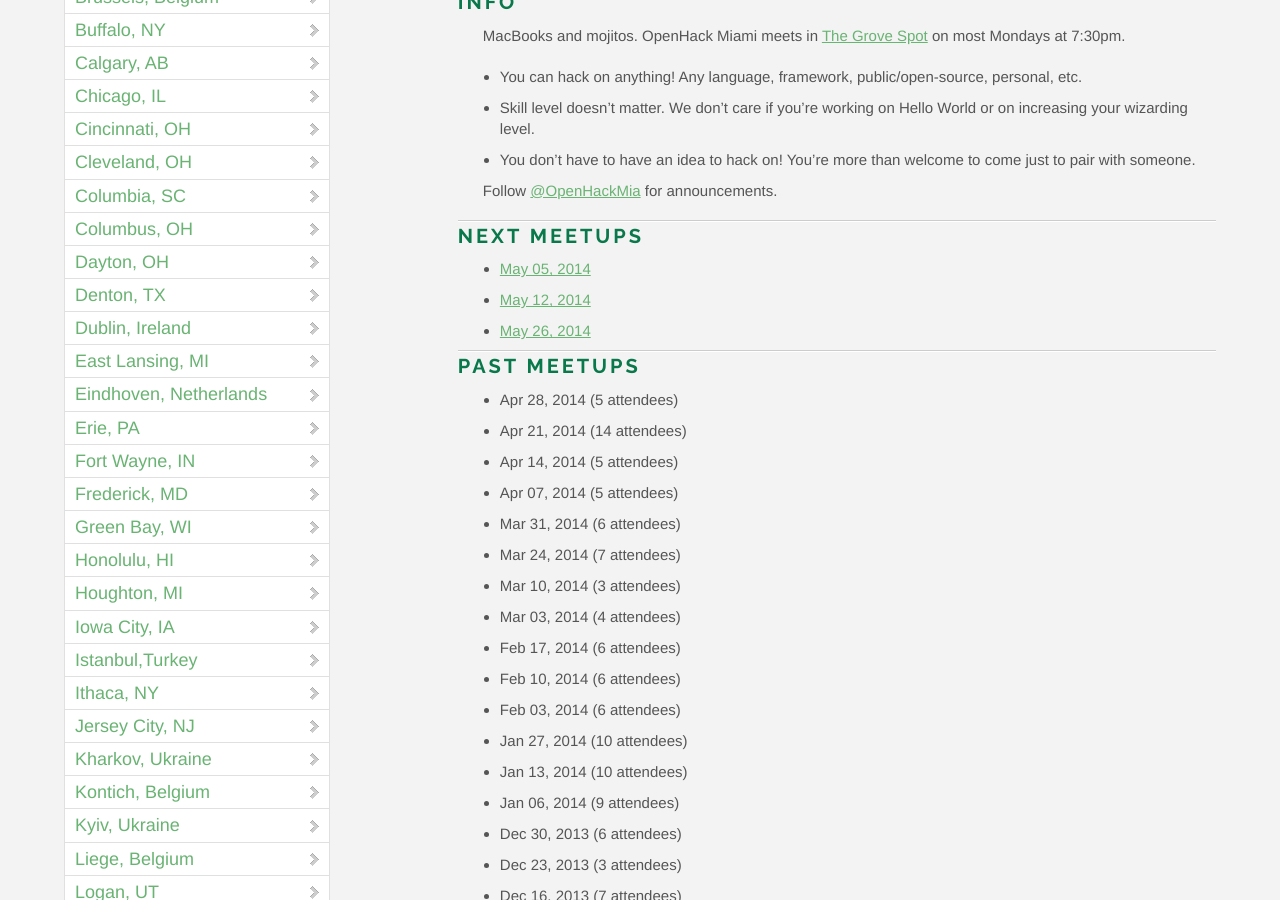
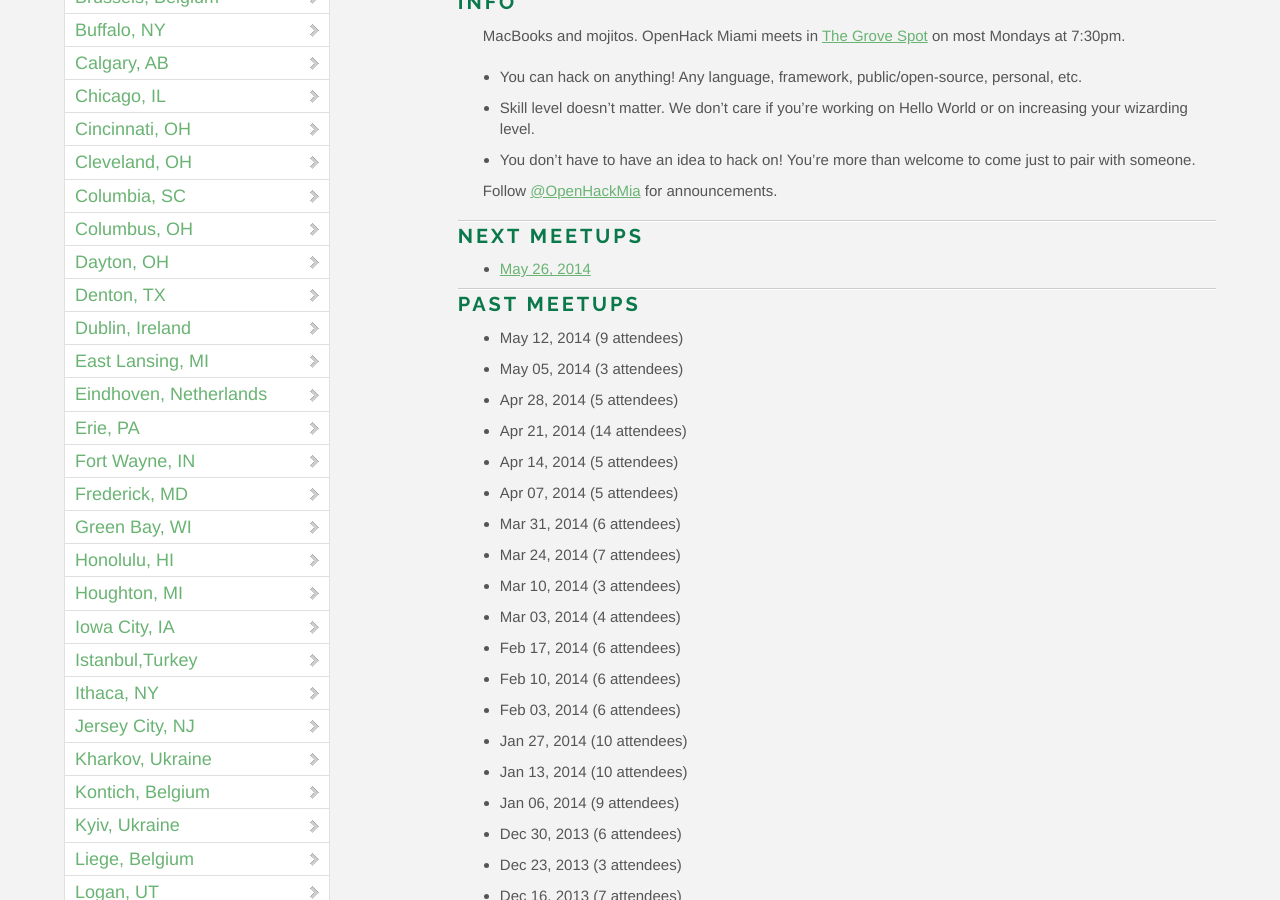
Before and after one commit to OpenHack/openhack.github.com, a Jekyll site: the page built from miami/index.markdown, in a window 1280 px wide and 900 px high, scrolled down 733 px. Built offline with Jekyll 4.4.1, drawn with Linux system fonts in a browser that asks for light colours; nearby versions of some CDN libraries; comment, search, counter and statistics services are not loaded.

Commit message:
miami update

```diff
--- a/miami/index.markdown
+++ b/miami/index.markdown
@@ -19,12 +19,12 @@ Follow [@OpenHackMia](http://twitter.com/openhackmia) for announcements.
 
 ### Next meetups
 
-* [May 05, 2014](http://www.meetup.com/miamirb/events/180681552/)
-* [May 12, 2014](http://www.meetup.com/miamirb/events/180681612/)
 * [May 26, 2014](http://www.meetup.com/miamirb/events/180681632/)
 
 ### Past meetups
 
+* May 12, 2014 (9 attendees)
+* May 05, 2014 (3 attendees)
 * Apr 28, 2014 (5 attendees)
 * Apr 21, 2014 (14 attendees)
 * Apr 14, 2014 (5 attendees)
```
